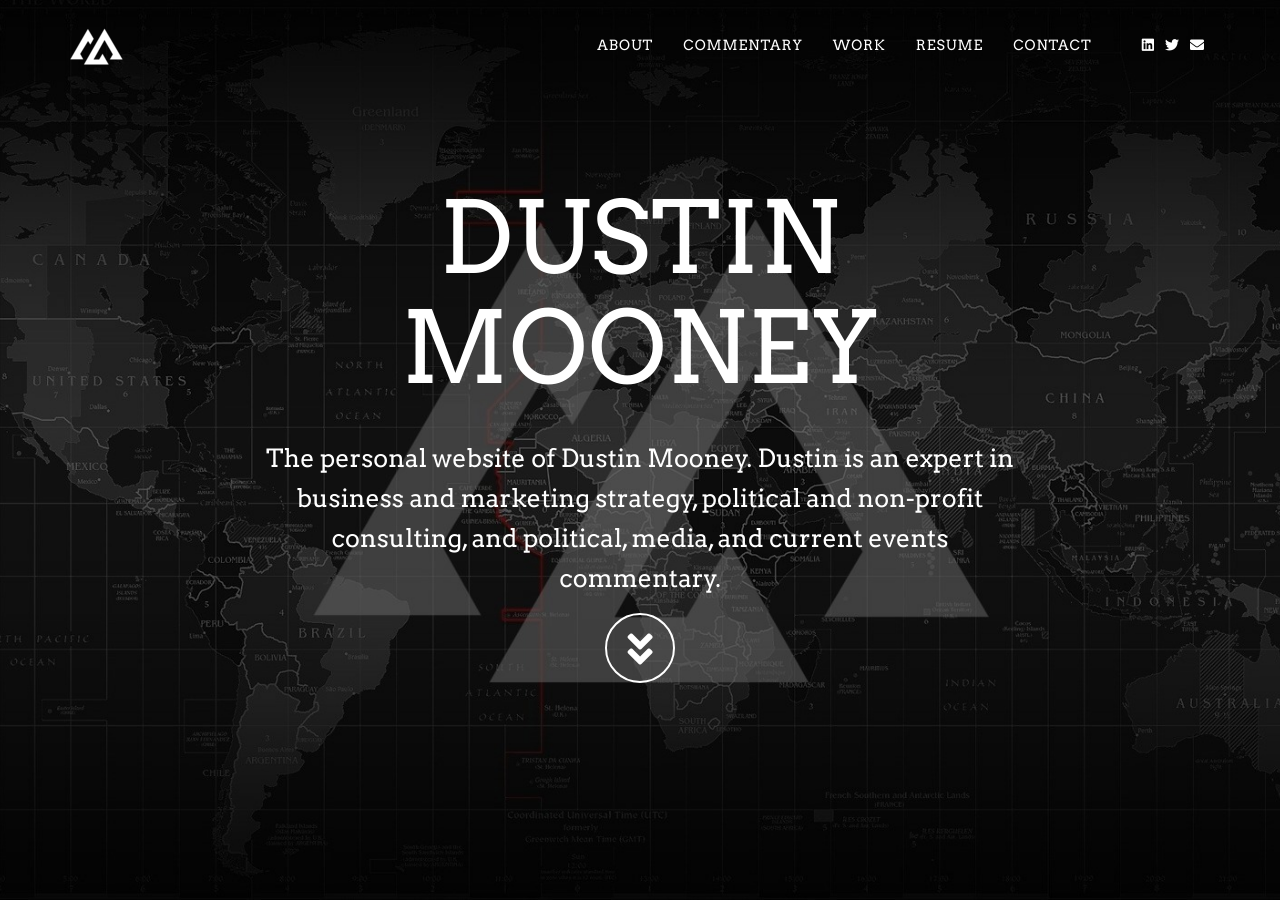
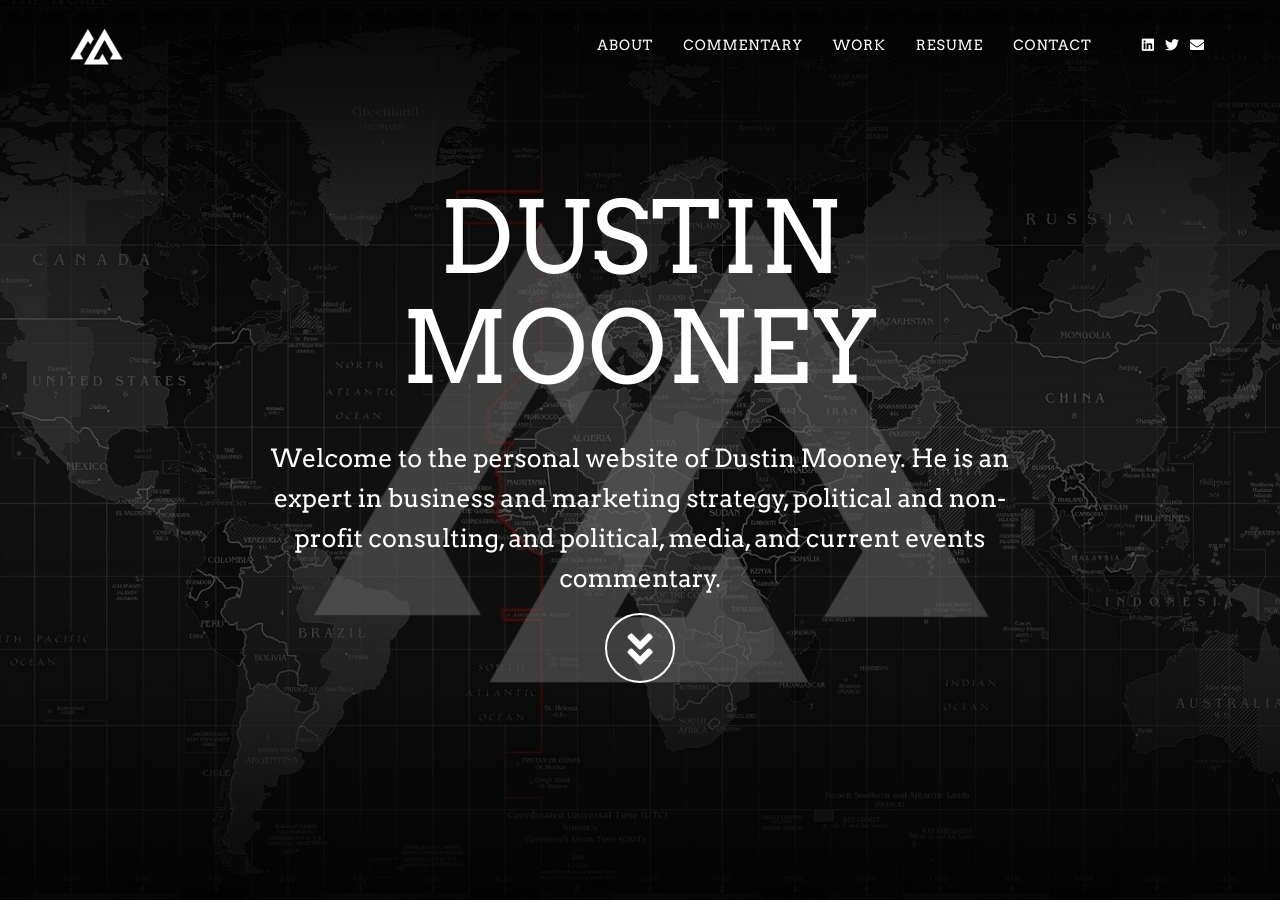
Before and after one commit to dustinwmooney/dustinmooney.website, a Jekyll site: the page built from index.html, in a window 1280 px wide and 900 px high. Built offline with Jekyll 4.4.1, drawn with Linux system fonts in a browser that asks for light colours; nearby versions of some CDN libraries.

Commit message:
Update header.html

```diff
--- a/_includes/header.html
+++ b/_includes/header.html
@@ -5,7 +5,7 @@
                 <div class="row">
                     <div class="col-md-8 col-md-offset-2">
                         <h1 class="brand-heading">{{ site.title }}</h1>
-                        <p class="intro-text">The personal website of Dustin Mooney. Dustin is an expert in business and marketing strategy, political and non-profit consulting, and political, media, and current events commentary.<br>
+                        <p class="intro-text">Welcome to the personal website of Dustin Mooney. He is an expert in business and marketing strategy, political and non-profit consulting, and political, media, and current events commentary.<br>
                         <a href="#aboutblock" class="btn btn-circle page-scroll">
                             <i class="fa fa-angle-double-down animated"></i>
                         </a>
```
